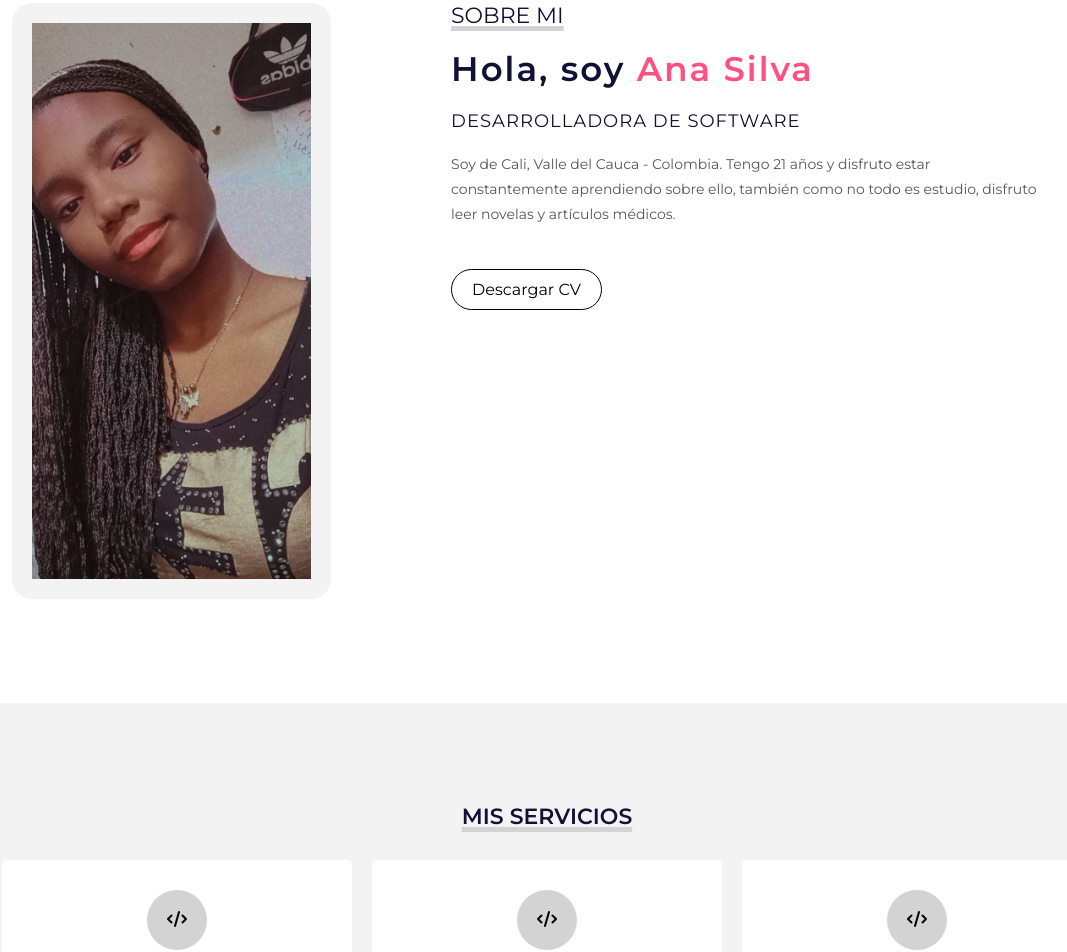
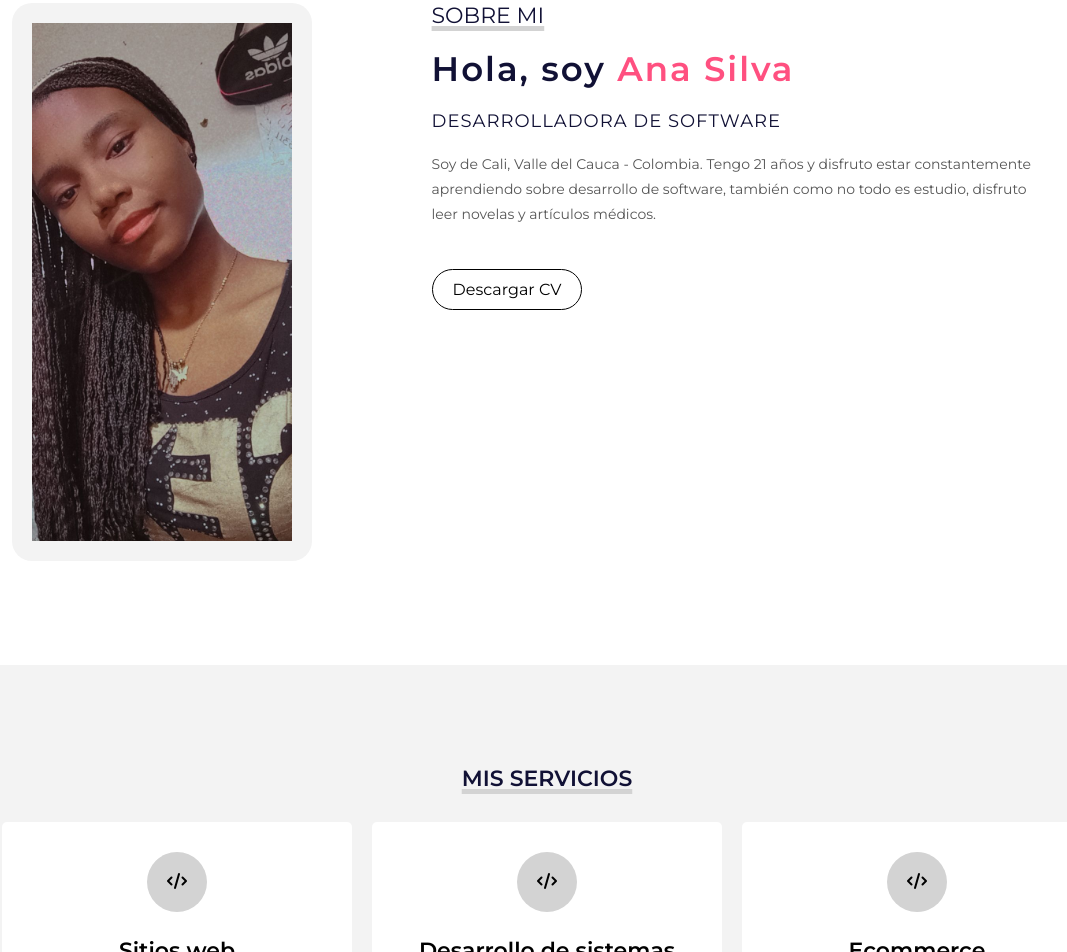
Before and after one commit to AnaCristinaSilvaSolis/My-portfolio, a plain HTML site: page index.html in a window 1280 px wide. Shown: the part 897-1849 px from the top of the page, without its empty margins (93-1160 px from the left). Drawn offline with Linux system fonts and the light colour scheme.

Commit message:
se corrige un error

```diff
--- a/index.html
+++ b/index.html
@@ -57,7 +57,7 @@
       <p class="titulo-seccion">Sobre mi</p>
       <h2>Hola, soy <span>Ana Silva</span></h2>
       <h3>Desarrolladora de software</h3>
-      <p>Soy de Cali, Valle del Cauca - Colombia. Tengo 21 años y disfruto estar constantemente aprendiendo sobre ello, también como no todo es estudio, disfruto leer novelas y artículos médicos. </p>
+      <p>Soy de Cali, Valle del Cauca - Colombia. Tengo 21 años y disfruto estar constantemente aprendiendo sobre desarrollo de software, también como no todo es estudio, disfruto leer novelas y artículos médicos. </p>
       <a href="documents/Ana Cristina Silva Solis- CV dev.pdf" download="cv-Ana-Solis.pdf">Descargar CV</a>
     </div>
   </section>
```
